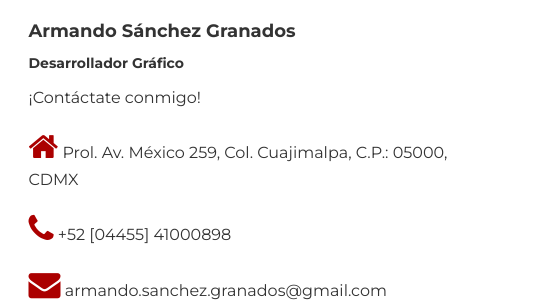
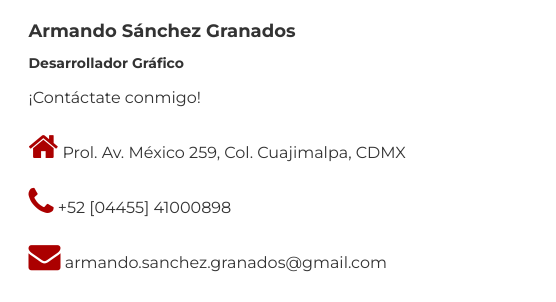
Before and after one commit to ArmandSanchGra/ASG-Portfolio, a plain HTML site: page index.html in a window 1280 px wide. Shown: the part 5400-5702 px from the top of the page, 724-1280 px from the left. Drawn offline with nearby package versions, Linux system fonts and the light colour scheme.

Commit message:
Update index.html

```diff
--- a/index.html
+++ b/index.html
@@ -725,7 +725,7 @@
               <h5>Desarrollador Gráfico</h5>
               <p>¡Contáctate conmigo!</p>
               <ul>
-                <li><i class="fa fa-home fa-2x"></i>  Prol. Av. México 259, Col. Cuajimalpa, C.P.: 05000, CDMX</li>
+                <li><i class="fa fa-home fa-2x"></i>  Prol. Av. México 259, Col. Cuajimalpa, CDMX</li>
                 <li><i class="fa fa-phone fa-2x"></i>  +52 [04455] 41000898</li>
                 <li><i class="fa fa-envelope fa-2x"></i>  armando.sanchez.granados@gmail.com</li>
               </ul>
```
